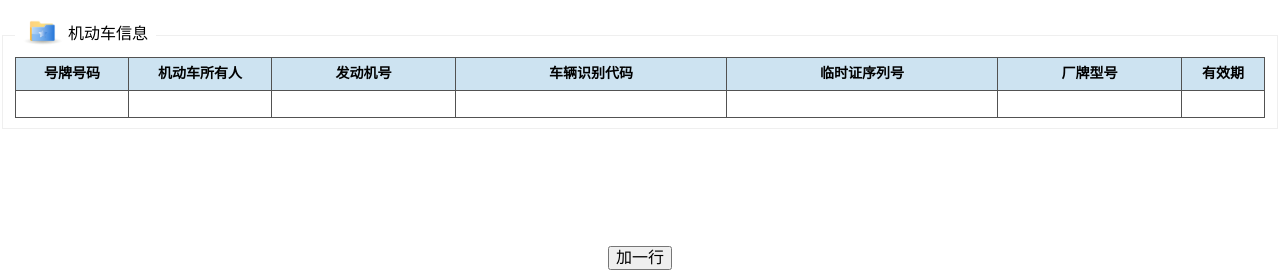
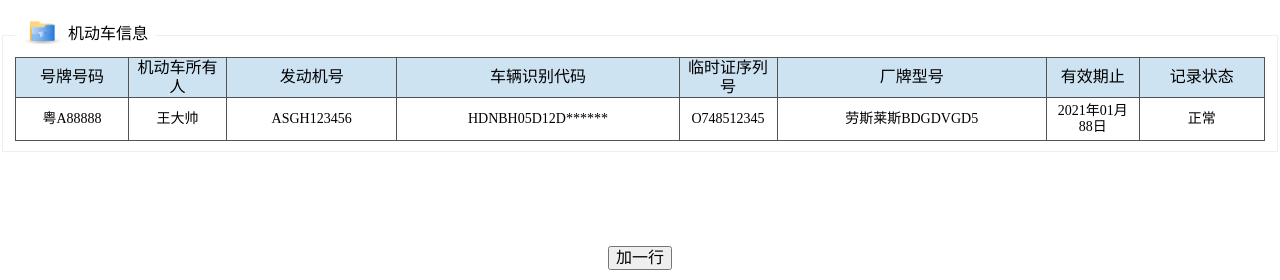
Before and after one commit to rayliao/CarSystem, a website: page app/index.html in a window 1280 px wide. Shown: the part 520-800 px from the top of the page. Drawn offline with nearby package versions, Linux system fonts and the light colour scheme.

Commit message:
refactor: style

```diff
--- a/app/css/index.css
+++ b/app/css/index.css
@@ -112,9 +112,9 @@ legend .icon-info {
 }
 
 .info table th {
-  font-size: 14px;
+  font-size: 16px;
+  font-weight: normal;
   height: 30px;
-  line-height: 30px;
   border: 1px solid #525252;
   background-color: #cde3f1;
 }
--- a/app/index.html
+++ b/app/index.html
@@ -85,23 +85,25 @@
           <thead>
             <tr>
               <th style="width: 110px;">号牌号码</th>
-              <th style="width: 140px;">机动车所有人</th>
+              <th style="width: 95px;">机动车所有人</th>
               <th>发动机号</th>
               <th>车辆识别代码</th>
-              <th>临时证序列号</th>
+              <th style="width: 95px;">临时证序列号</th>
               <th>厂牌型号</th>
-              <th style="width: 80px;">有效期</th>
+              <th style="width: 90px;">有效期止</th>
+              <th>记录状态</th>
             </tr>
           </thead>
           <tbody id="tbody">
             <tr title="双击查看详细信息">
-              <td><div contenteditable></div></td>
-              <td><div contenteditable></div></td>
-              <td><div contenteditable></div></td>
-              <td><div contenteditable></div></td>
-              <td><div contenteditable></div></td>
-              <td><div contenteditable></div></td>
-              <td><div contenteditable></div></td>
+              <td><div contenteditable>粤A88888</div></td>
+              <td><div contenteditable>王大帅</div></td>
+              <td><div contenteditable>ASGH123456</div></td>
+              <td><div contenteditable>HDNBH05D12D******</div></td>
+              <td><div contenteditable>O748512345</div></td>
+              <td><div contenteditable>劳斯莱斯BDGDVGD5</div></td>
+              <td><div contenteditable>2021年01月88日</div></td>
+              <td><div contenteditable>正常</div></td>
             </tr>
           </tbody>
         </table>
@@ -122,6 +124,7 @@
             <td><div contenteditable></div></td>
             <td><div contenteditable></div></td>
             <td><div contenteditable></div></td>
+            <td><div contenteditable></div></td>
           </tr>
         `)
       }
```
Also changed, not shown: app/system.html (+6 -3 lines).
